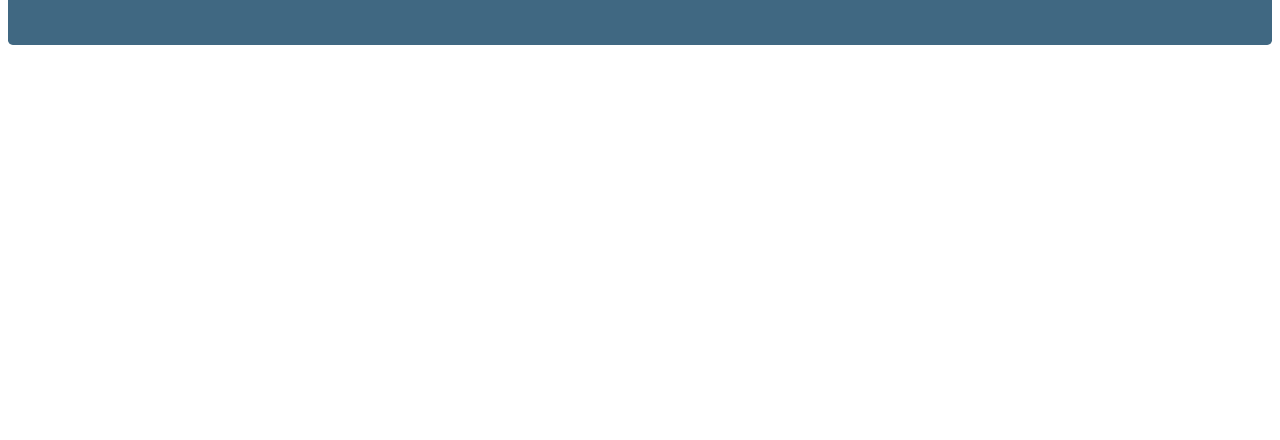
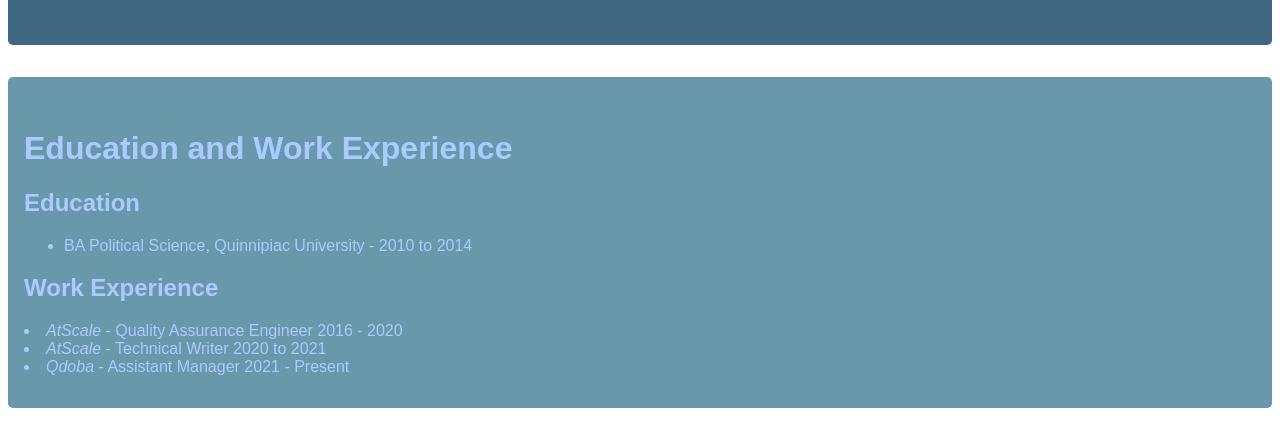
Before and after one commit to tonyfroc/tf-portfolio, a plain HTML site: page index.html in a window 1280 px wide. Shown: the part 578-1018 px from the top of the page. Before the commit the page ends 800 px from the top, so only its background shows below. Drawn offline with Linux system fonts and the light colour scheme.

Commit message:
This commit adds the education and work experience section

```diff
--- a/index.html
+++ b/index.html
@@ -33,5 +33,23 @@
         potential career path!
       </p>
     </div>
+    <div class="background-info">
+      <h1>Education and Work Experience</h1>
+      <h2>Education</h2>
+      <ul>
+        <li>BA Political Science, Quinnipiac University - 2010 to 2014</li>
+      </ul>
+      <h2>Work Experience</h2>
+      <li>
+        <span style="font-style: italic"> AtScale</span> - Quality Assurance
+        Engineer 2016 - 2020
+      </li>
+      <li>
+        <span style="font-style: italic"> AtScale</span> - Technical Writer 2020 to 2021
+      </li>
+      <li>
+        <span style="font-style: italic"> Qdoba</span> - Assistant Manager 2021 - Present
+      </li>
+    </div>
   </body>
 </html>
```
